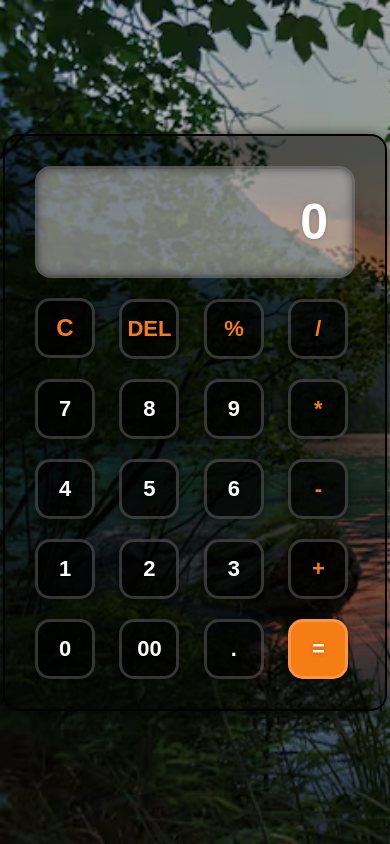
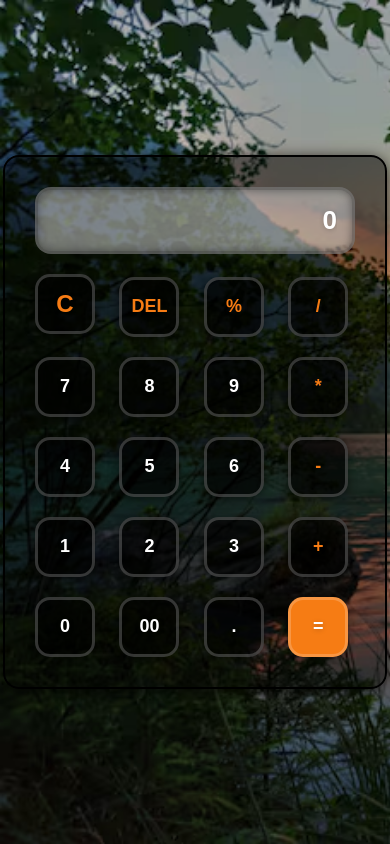
Before and after one commit to Mujtaba-Sheikh/Calculator-App, a plain HTML site: page index.html in a window 390 px wide. Drawn offline with Linux system fonts and the light colour scheme.

Commit message:
Added media query for responsiveness

```diff
--- a/style.css
+++ b/style.css
@@ -66,3 +66,13 @@
 .operator{
     color:  #f67c14;
 }
+
+@media (max-width: 480px) {
+  input {
+    font-size: 26px;
+    padding: 15px;
+  }
+  button {
+    font-size: 18px;
+  }
+}
```
